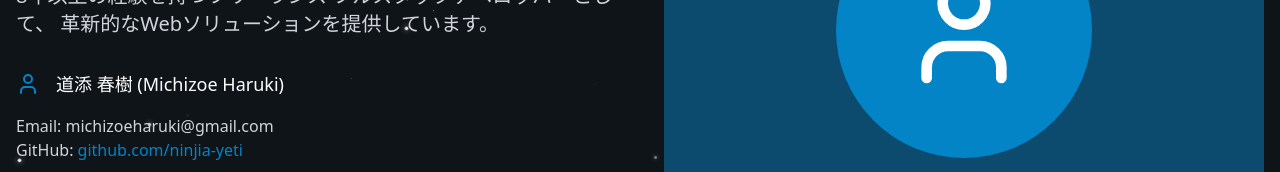
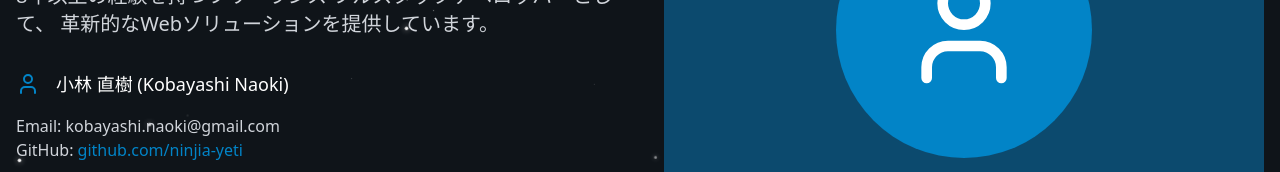
Before and after one commit to cobigtech/My-Portfolio, a React (Vite) app: page /about in a window 1280 px wide. Shown: the part 306-478 px from the top of the page. Built offline with nearby package versions, Linux system fonts and the light colour scheme.

Commit message:
chore: i modified some errors in project.

```diff
--- a/src/components/Header.tsx
+++ b/src/components/Header.tsx
@@ -1,6 +1,6 @@
 import React, { useState } from 'react';
 import { Link, useLocation } from 'react-router-dom';
-import { Menu, X, Square, Download } from 'lucide-react';
+import { Menu, X, Square } from 'lucide-react';
 import { motion, AnimatePresence } from 'framer-motion';
 import ThemeToggle from './ThemeToggle';
 
--- a/src/pages/AboutPage.tsx
+++ b/src/pages/AboutPage.tsx
@@ -146,12 +146,12 @@ const AboutPage: React.FC = () => {
               <div className="flex items-center space-x-4">
                 <User className="w-6 h-6 text-primary-600" />
                 <span className="text-lg font-medium text-gray-900 dark:text-white">
-                  道添 春樹 (Michizoe Haruki)
+                小林 直樹 (Kobayashi Naoki)
                 </span>
               </div>
               <div className="mt-4 text-gray-600 dark:text-gray-300">
-                <p>Email: michizoeharuki@gmail.com</p>
-                <p>GitHub: <a href="https://github.com/ninjia-yeti" target="_blank" rel="noopener noreferrer" className="text-primary-600 hover:text-primary-700">github.com/ninjia-yeti</a></p>
+                <p>Email: kobayashi.naoki@gmail.com</p>
+                <p>GitHub: <a href="https://github.com/cobigtech" target="_blank" rel="noopener noreferrer" className="text-primary-600 hover:text-primary-700">github.com/ninjia-yeti</a></p>
               </div>
             </motion.div>
 
```
